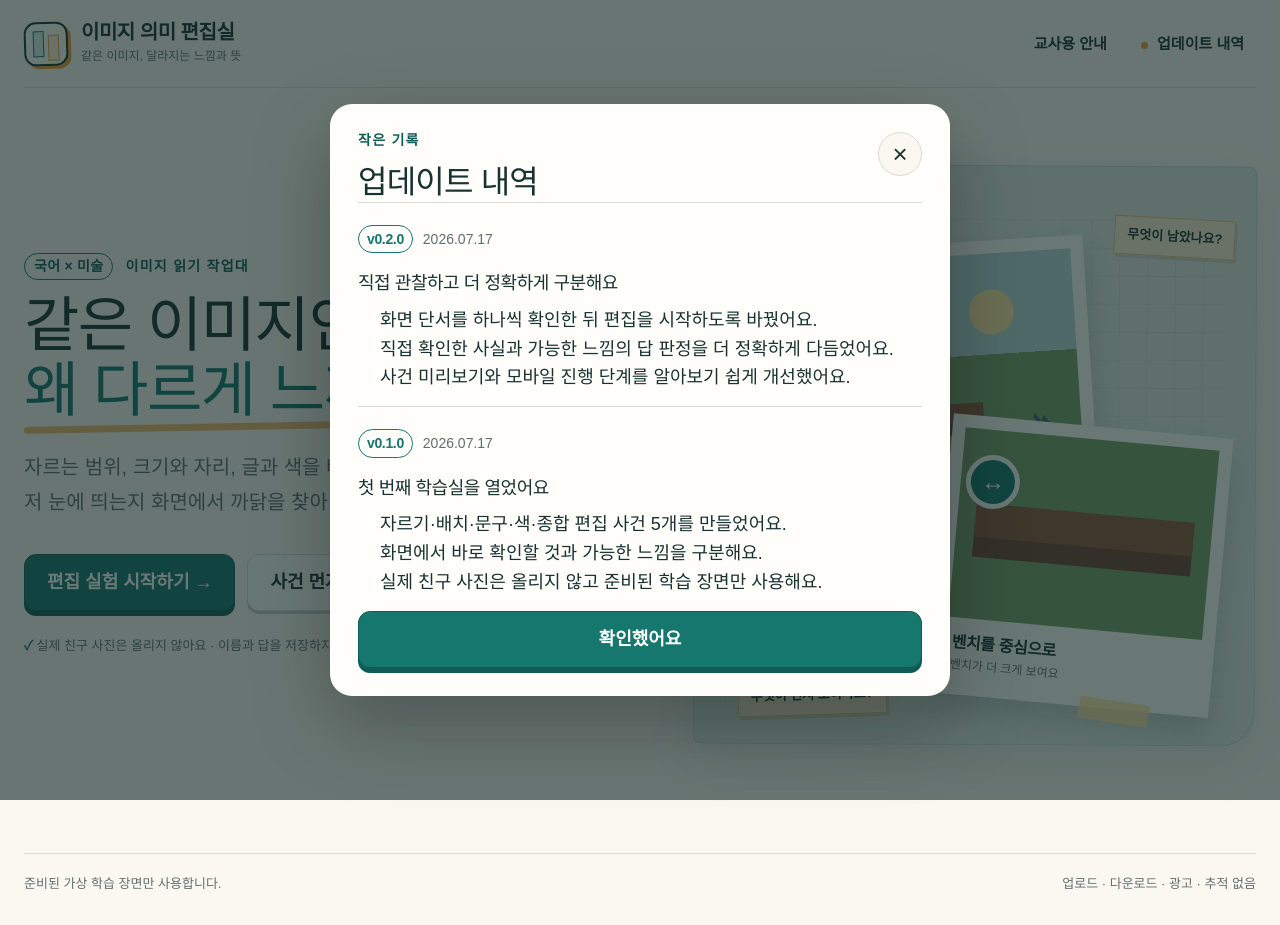
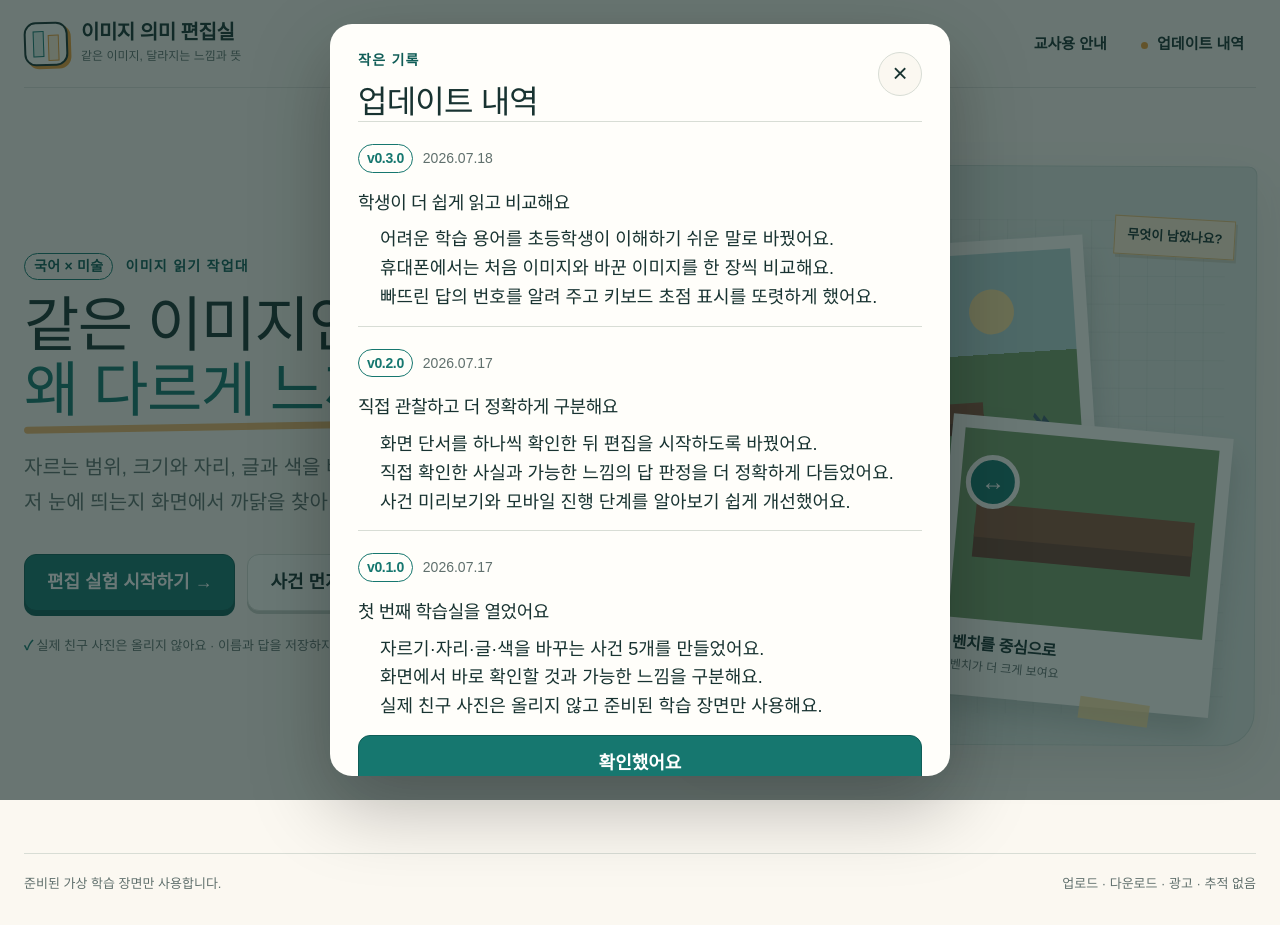
Before and after one commit to WBmaker2/image-meaning-editing-studio, a Next.js app: page / in a window 1280 px wide. Both pictures are taken after a click on the button "업데이트 내역". Built offline with nearby package versions, Linux system fonts and the light colour scheme.

Commit message:
docs(ui): add 2026-07-18 update history

```diff
--- a/app/components/Dialogs.tsx
+++ b/app/components/Dialogs.tsx
@@ -11,6 +11,15 @@ export function InfoDialog({ type, onClose }: DialogProps) {
       body: (
         <>
           <div className="update-entry">
+            <div className="update-meta"><strong>v0.3.0</strong><span>2026.07.18</span></div>
+            <h3>학생이 더 쉽게 읽고 비교해요</h3>
+            <ul>
+              <li>어려운 학습 용어를 초등학생이 이해하기 쉬운 말로 바꿨어요.</li>
+              <li>휴대폰에서는 처음 이미지와 바꾼 이미지를 한 장씩 비교해요.</li>
+              <li>빠뜨린 답의 번호를 알려 주고 키보드 초점 표시를 또렷하게 했어요.</li>
+            </ul>
+          </div>
+          <div className="update-entry">
             <div className="update-meta"><strong>v0.2.0</strong><span>2026.07.17</span></div>
             <h3>직접 관찰하고 더 정확하게 구분해요</h3>
             <ul>
@@ -23,7 +32,7 @@ export function InfoDialog({ type, onClose }: DialogProps) {
             <div className="update-meta"><strong>v0.1.0</strong><span>2026.07.17</span></div>
             <h3>첫 번째 학습실을 열었어요</h3>
             <ul>
-              <li>자르기·배치·문구·색·종합 편집 사건 5개를 만들었어요.</li>
+              <li>자르기·자리·글·색을 바꾸는 사건 5개를 만들었어요.</li>
               <li>화면에서 바로 확인할 것과 가능한 느낌을 구분해요.</li>
               <li>실제 친구 사진은 올리지 않고 준비된 학습 장면만 사용해요.</li>
             </ul>
```
